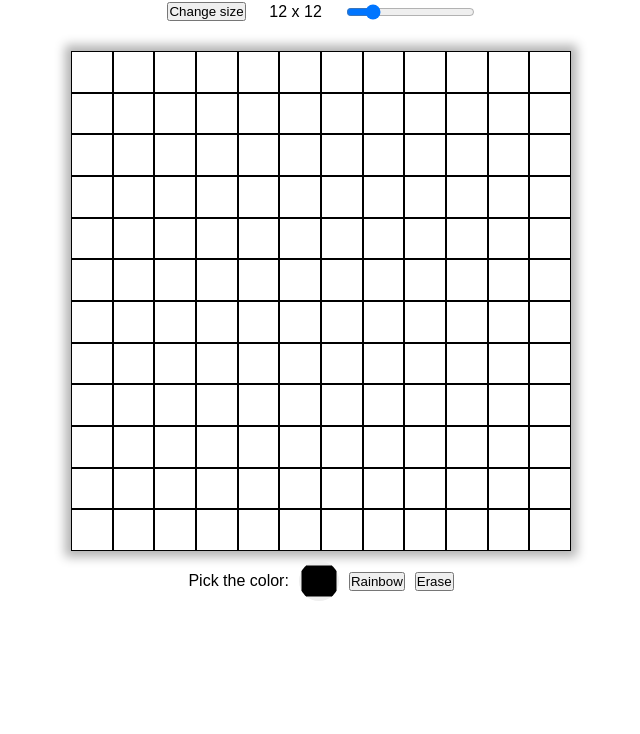
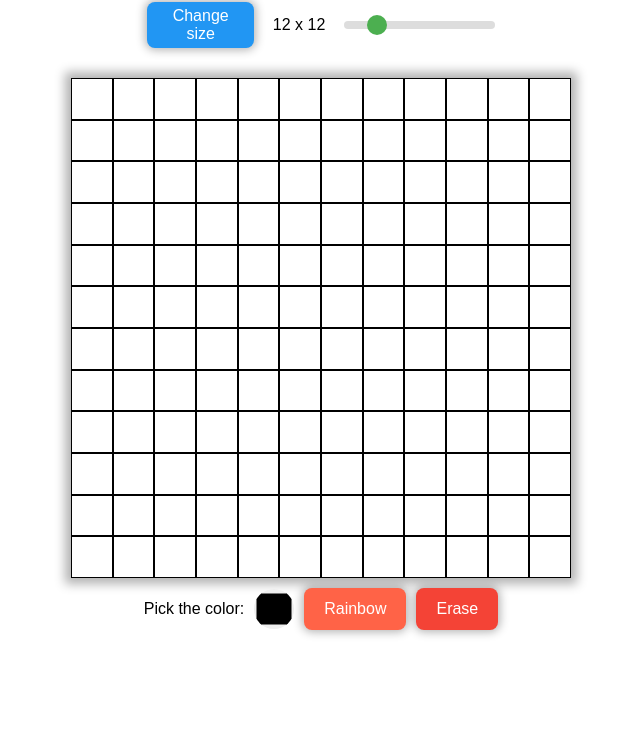
Before and after one commit to Joaozote/Etch-a-Sketch, a website: page index.html in a window 1280 px wide. Shown: the part 66-800 px from the top of the page, without its empty margins (319-959 px from the left). Drawn offline with Linux system fonts and the light colour scheme.

Commit message:
Improve button visuals with custom styles (hover, active states, etc.)

```diff
--- a/style.css
+++ b/style.css
@@ -1,16 +1,17 @@
 * {
     margin: 0;
     padding: 0;
-  }
+}
 
-body{
+body {
     display: flex;
     flex-direction: column;
     align-content: center;
     flex-wrap: wrap;
     font-family: 'Arial', sans-serif;
 }
-#title{
+
+#title {
     text-align: center;
     font-size: 50px;
 }
@@ -24,7 +25,7 @@ body{
 }
 
 
-#container{
+#container {
     display: flex;
     flex-wrap: wrap;
 }
@@ -42,7 +43,7 @@ body{
     box-shadow: 0 0 10px 6px rgba(0, 0, 0, 0.3);
 }
 
-.options{
+.options {
     display: flex;
     justify-content: space-between;
     gap: 10px;
@@ -51,7 +52,109 @@ body{
     align-items: center;
 
 }
+
 .sizeValue {
-    width: 80px; /* Largura fixa ou mínima para evitar alterações no layout */
-    text-align: center; /* Garantir que o texto fique alinhado */
+    width: 80px;
+    /* Largura fixa ou mínima para evitar alterações no layout */
+    text-align: center;
+    /* Garantir que o texto fique alinhado */
 }
+
+
+button {
+    padding: 12px 20px;
+    font-size: 1rem;
+    border: none;
+    border-radius: 8px;
+    /* Bordas arredondadas */
+    cursor: pointer;
+    transition: all 0.3s ease;
+    /* Transição suave para efeitos */
+    box-shadow: 0 0 10px 2px rgba(0, 0, 0, 0.3);
+    /* Sombra suave */
+    background-color: rgba(0, 0, 0, 0.651);
+    /* Cor de fundo padrão */
+    color: white;
+    /* Cor do texto */
+}
+
+button:hover {
+    background-color: #45a049;
+    /* Cor mais escura no hover */
+    box-shadow: 0 6px 8px rgba(0, 0, 0, 0.15);
+    /* Sombra mais forte no hover */
+}
+
+button:active {
+    transform: scale(0.98);
+    /* Efeito de "pressionar" no clique */
+}
+
+#btnRandomHover {
+    background-color: #FF6347;
+    /* Cor personalizada para o botão Rainbow */
+}
+
+#btnRandomHover:hover {
+    background-color: #ff2d1b;
+    /* Cor mais forte no hover */
+}
+
+#btnErase {
+    background-color: #f44336;
+    /* Cor personalizada para o botão Erase */
+}
+
+#btnErase:hover {
+    background-color: #da190b;
+    /* Cor mais forte no hover */
+}
+
+#btnCreate {
+    background-color: #2196F3;
+    /* Cor personalizada para o botão de Tamanho */
+    padding: 5px 15px;
+
+}
+
+#btnCreate:hover {
+    background-color: #0b7dda;
+    /* Cor mais forte no hover */
+}
+
+/* Estilo básico do slider */
+input[type="range"] {
+    -webkit-appearance: none;  /* Remove o estilo nativo no Chrome e Safari */
+    appearance: none;
+    width: 50%;  /* Define a largura do slider */
+    height: 8px;  /* Define a altura da barra */
+    background: #ddd;  /* Cor da barra do slider */
+    border-radius: 5px;  /* Arredonda as bordas da barra */
+    outline: none;  /* Remove o contorno ao focar */
+    transition: background 0.3s ease;  /* Transição suave para cor da barra */
+}
+
+/* Personaliza o botão (thumb) do slider */
+input[type="range"]::-webkit-slider-thumb {
+    -webkit-appearance: none;  /* Remove o estilo nativo no Chrome */
+    appearance: none;
+    width: 20px;  /* Largura do botão */
+    height: 20px;  /* Altura do botão */
+    background-color: #4CAF50;  /* Cor do botão */
+    border-radius: 50%;  /* Tornar o botão arredondado */
+    border: none;
+    cursor: pointer;  /* Cursor de "mão" ao passar por cima */
+    transition: background-color 0.3s ease;  /* Transição suave para cor */
+}
+
+/* Personaliza o botão no hover */
+input[type="range"]::-webkit-slider-thumb:hover {
+    background-color: #45a049;  /* Cor do botão no hover */
+}
+
+
+
+/* Estilo da barra do slider quando o usuário interage */
+input[type="range"]:focus {
+    background-color: #ffb84d;  /* Muda a cor da barra ao focar */
+}
```
